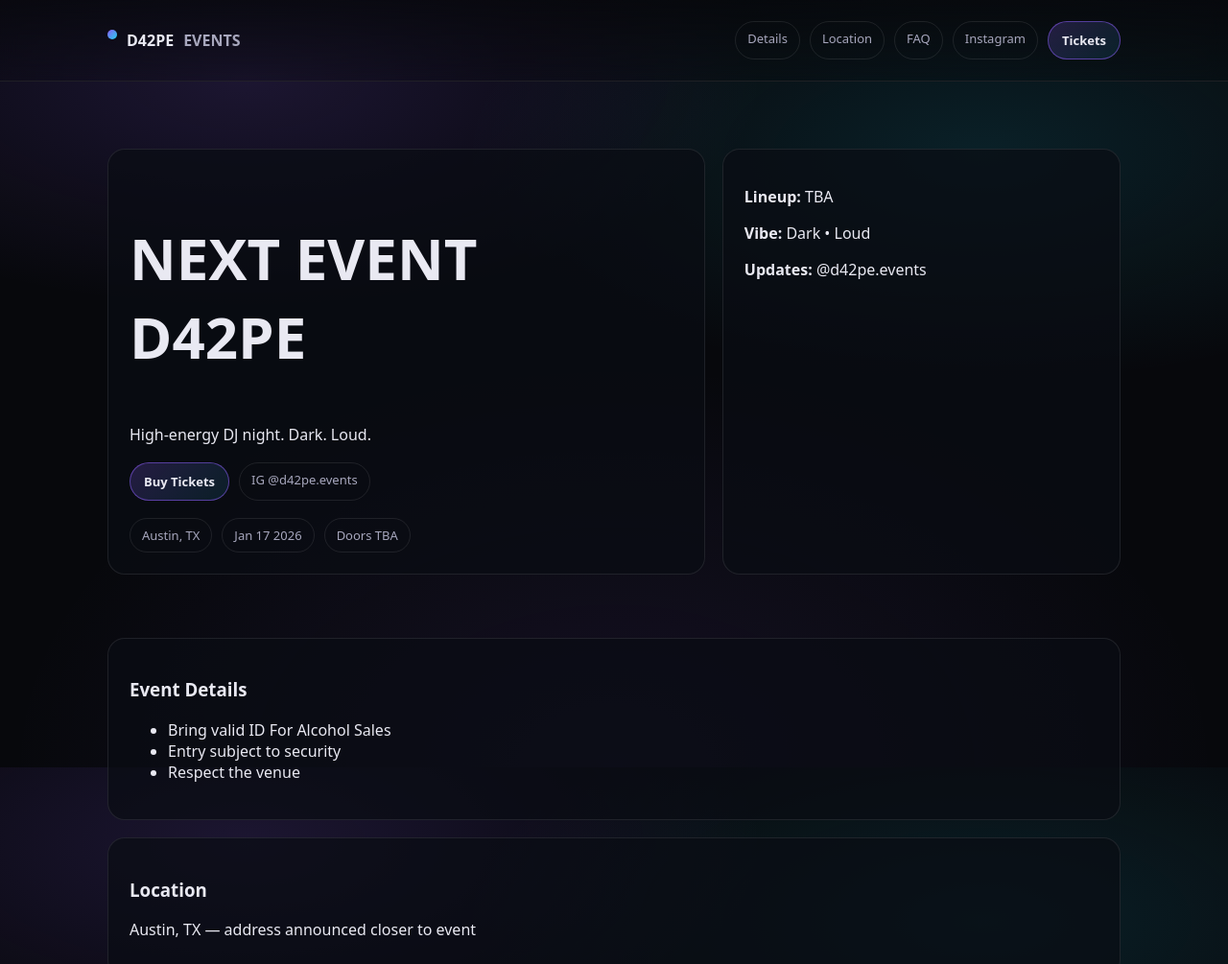
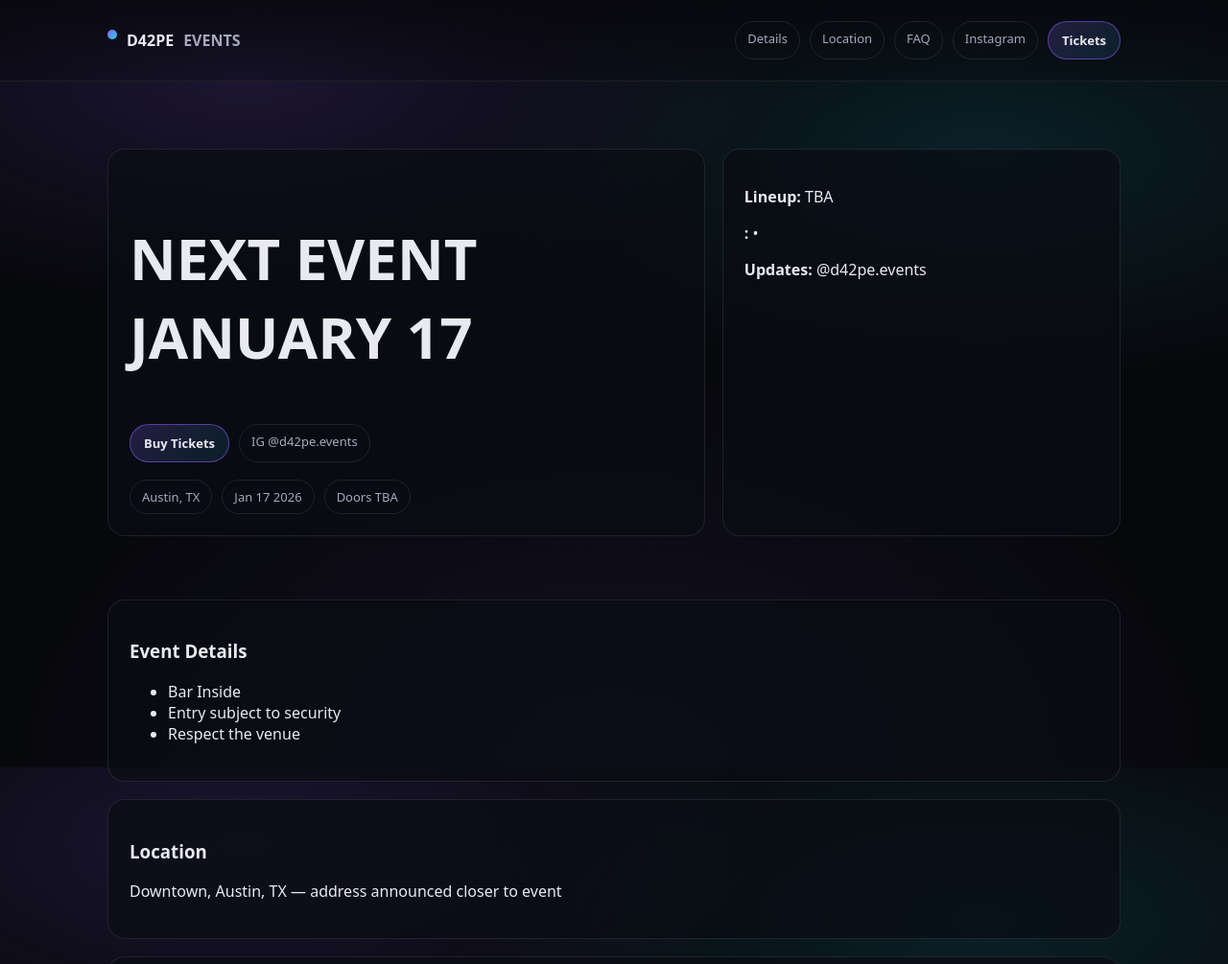
Before and after one commit to pedersonhintzkids/d42pe.com, a plain HTML site: page index.html in a window 1280 px wide. Shown: the top 1005 px of the page at 96% size. Drawn offline with Linux system fonts and the light colour scheme.

Commit message:
Removing Details

```diff
--- a/index.html
+++ b/index.html
@@ -3,7 +3,7 @@
 <head>
   <meta charset="utf-8" />
   <meta name="viewport" content="width=device-width,initial-scale=1" />
-  <title>D42PE — Events</title>
+  <title>D42PE — JAN 17</title>
   <meta name="description" content="D42PE — underground-inspired DJ events. Tickets, lineup, location, and updates." />
   <meta name="theme-color" content="#0b0b10" />
 
@@ -101,8 +101,8 @@
   <section class="hero">
     <div class="hero-grid">
       <div class="card">
-        <h1>Next Event<br>D42PE</h1>
-        <p>High-energy DJ night. Dark. Loud.</p>
+        <h1>Next Event<br>JANUARY 17</h1>
+        <p></p>
 
         <div class="cta-row">
           <a class="btn" href="/tickets/">Buy Tickets</a>
@@ -118,7 +118,7 @@
 
       <div class="card">
         <p><b>Lineup:</b> TBA</p>
-        <p><b>Vibe:</b> Dark • Loud </p>
+        <p><b>:</b>  •  </p>
         <p><b>Updates:</b> @d42pe.events</p>
       </div>
     </div>
@@ -127,7 +127,7 @@
   <section id="details" class="section card">
     <h3>Event Details</h3>
     <ul>
-      <li>Bring valid ID For Alcohol Sales</li>
+      <li>Bar Inside</li>
       <li>Entry subject to security</li>
       <li>Respect the venue</li>
     </ul>
@@ -135,7 +135,7 @@
 
   <section id="location" class="section card">
     <h3>Location</h3>
-    <p>Austin, TX — address announced closer to event</p>
+    <p>Downtown, Austin, TX — address announced closer to event</p>
   </section>
 
   <section id="faq" class="section card">
```
